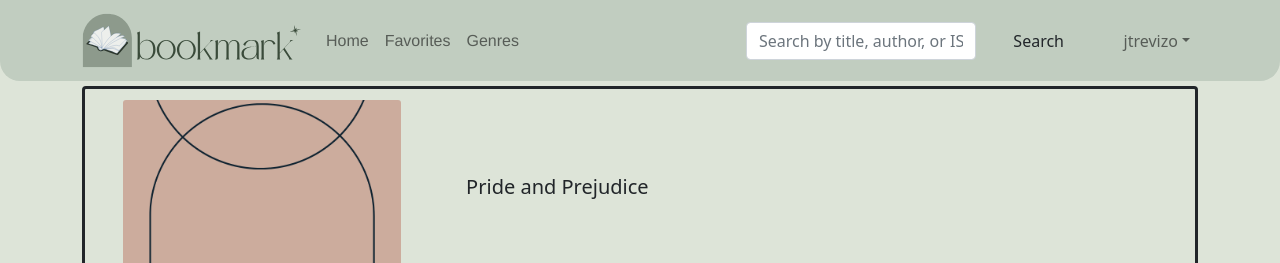
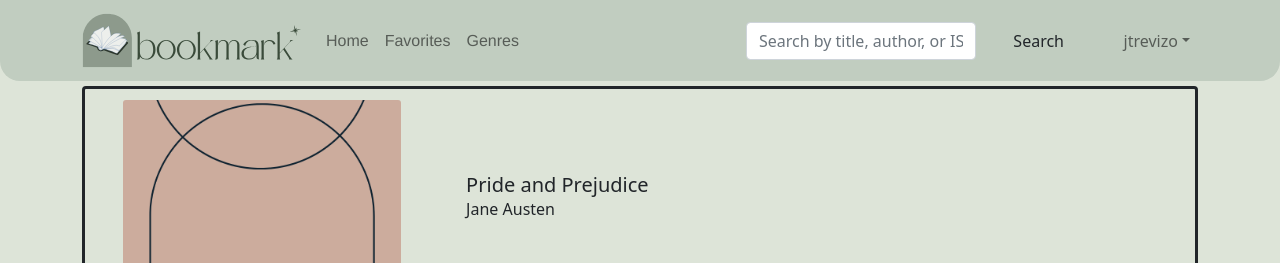
Before and after one commit to jtrevz/bookmark, a React (Create React App) app: page / in a window 1280 px wide. Shown: the top 263 px of the page. Built offline with nearby package versions, Linux system fonts and the light colour scheme.

Commit message:
author/title box

```diff
--- a/src/pages/searchtemp.js
+++ b/src/pages/searchtemp.js
@@ -72,8 +72,12 @@ function Searchtemp () {
                                 </Card.Img>
                             </div>
                             <div className='book-content'>
-                            <Card.Title>Pride and Prejudice</Card.Title>
-
+                                <div className='at-box'>
+                                    <Card.Title>Pride and Prejudice</Card.Title>
+                                    <Card.Text className='author'>
+                                        Jane Austen
+                                    </Card.Text>
+                                </div>
                             <Card.Text>
                                 Some quick example text to build on the card title and make up the bulk of
                                 the card's content.
--- a/src/pages/styles/SearchTemp.css
+++ b/src/pages/styles/SearchTemp.css
@@ -12,6 +12,12 @@
     display: flex;
     justify-content: center;
     padding-top: 5px;
+}
+
+.at-box {
+    display: flex;
+    flex-direction: column;
+    justify-content: space-between;
 }
 
 .book-card{
```
